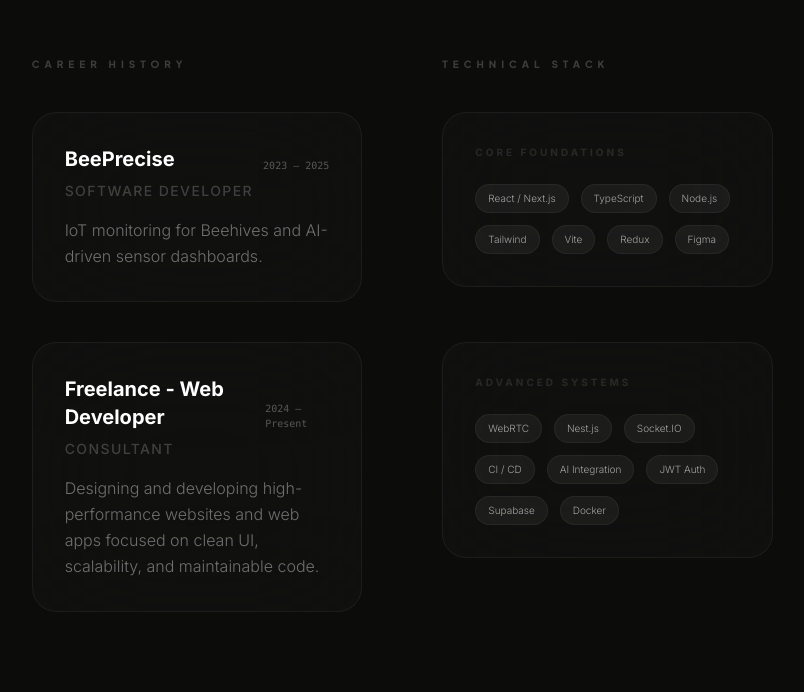
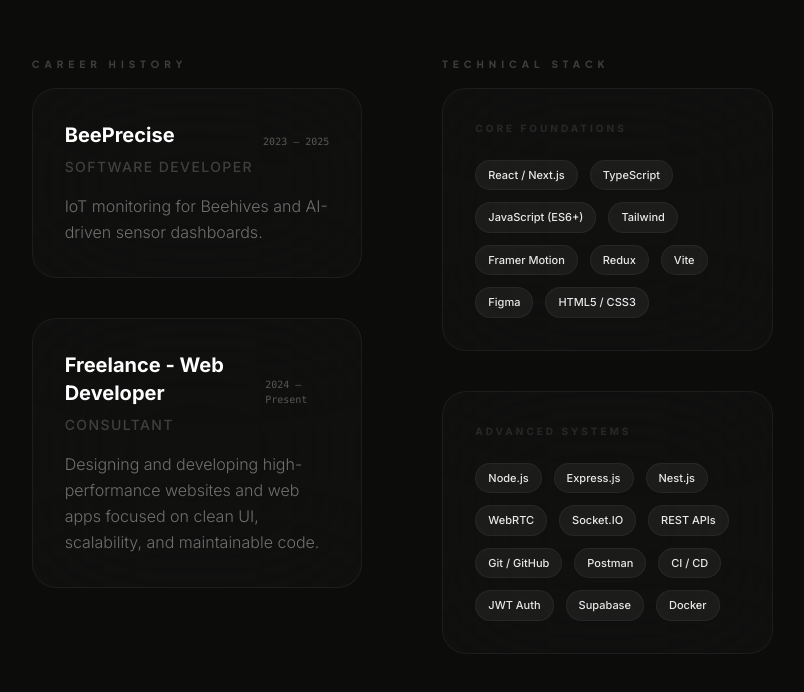
Before and after one commit to prannav225/Modern_Portfolio, a React (Vite) app: page / in a window 1280 px wide. Shown: the part 1450-2142 px from the top of the page, without its empty margins (443-1247 px from the left). Built offline with nearby package versions, Linux system fonts and the light colour scheme.

Commit message:
feat: Refine About section layout and content, update Hero section expertise, and simplify README.

```diff
--- a/src/app/components/AboutSection.jsx
+++ b/src/app/components/AboutSection.jsx
@@ -95,17 +95,14 @@
 
             {/* Structured Info Grid */}
             <div className="pt-20 border-t border-white/5">
-              <div className="grid md:grid-cols-2 gap-x-12 lg:gap-x-20 gap-y-10">
-                {/* Titles Row */}
-                <h4 className="text-[10px] uppercase tracking-[0.5em] font-black text-white/20">
-                  Career History
-                </h4>
-                <h4 className="text-[10px] uppercase tracking-[0.5em] font-black text-white/20 hidden md:block">
-                  Technical Stack
-                </h4>
+              <div className="grid md:grid-cols-2 gap-x-12 lg:gap-x-20 gap-y-16 md:gap-y-10">
+                {/* Career History Column */}
+                <div className="space-y-10">
+                  <h4 className="text-[10px] uppercase tracking-[0.5em] font-black text-white/20 mb-4">
+                    Career History
+                  </h4>
 
-                {/* First Row of Cards */}
-                <div className="space-y-10">
+                  {/* First Career Card */}
                   <motion.div className="group p-8 bg-white/2 backdrop-blur-3xl border border-white/5 rounded-3xl transition-all hover:bg-white/5 hover:border-white/10">
                     <div className="flex justify-between items-end mb-2">
                       <h5 className="text-xl font-bold">
@@ -122,39 +119,8 @@
                       {experiences[0].desc}
                     </p>
                   </motion.div>
-                </div>
 
-                <div className="space-y-10">
-                  <h4 className="text-[10px] uppercase tracking-[0.5em] font-black text-white/20 md:hidden mb-10">
-                    Technical Stack
-                  </h4>
-                  <div className="p-8 bg-white/2 backdrop-blur-3xl border border-white/5 rounded-3xl">
-                    <span className="text-[10px] uppercase tracking-[0.3em] font-bold text-white/10 block mb-6">
-                      Core Foundations
-                    </span>
-                    <div className="flex flex-wrap gap-3">
-                      {[
-                        "React / Next.js",
-                        "TypeScript",
-                        "Node.js",
-                        "Tailwind",
-                        "Vite",
-                        "Redux",
-                        "Figma",
-                      ].map((s) => (
-                        <span
-                          key={s}
-                          className="px-3 py-1.5 bg-white/5 border border-white/5 rounded-full text-[10px] font-light text-white/60"
-                        >
-                          {s}
-                        </span>
-                      ))}
-                    </div>
-                  </div>
-                </div>
-
-                {/* Second Row of Cards */}
-                <div className="space-y-10">
+                  {/* Second Career Card */}
                   <motion.div className="group p-8 bg-white/2 backdrop-blur-3xl border border-white/5 rounded-3xl transition-all hover:bg-white/5 hover:border-white/10">
                     <div className="flex justify-between items-end mb-2">
                       <h5 className="text-xl font-bold">
@@ -173,25 +139,62 @@
                   </motion.div>
                 </div>
 
+                {/* Technical Stack Column */}
                 <div className="space-y-10">
+                  <h4 className="text-[10px] uppercase tracking-[0.5em] font-black text-white/20 mb-4">
+                    Technical Stack
+                  </h4>
+
+                  {/* Core Foundations */}
+                  <div className="p-8 bg-white/2 backdrop-blur-3xl border border-white/5 rounded-3xl">
+                    <span className="text-[10px] uppercase tracking-[0.3em] font-bold text-white/10 block mb-6">
+                      Core Foundations
+                    </span>
+                    <div className="flex flex-wrap gap-3">
+                      {[
+                        "React / Next.js",
+                        "TypeScript",
+                        "JavaScript (ES6+)",
+                        "Tailwind",
+                        "Framer Motion",
+                        "Redux",
+                        "Vite",
+                        "Figma",
+                        "HTML5 / CSS3",
+                      ].map((s) => (
+                        <span
+                          key={s}
+                          className="px-3 py-1.5 bg-white/5 border border-white/5 rounded-full text-[11px] font-medium text-white/90"
+                        >
+                          {s}
+                        </span>
+                      ))}
+                    </div>
+                  </div>
+
+                  {/* Advanced Systems */}
                   <div className="p-8 bg-white/2 backdrop-blur-3xl border border-white/5 rounded-3xl">
                     <span className="text-[10px] uppercase tracking-[0.3em] font-bold text-white/10 block mb-6">
                       Advanced Systems
                     </span>
                     <div className="flex flex-wrap gap-3">
                       {[
+                        "Node.js",
+                        "Express.js",
+                        "Nest.js",
                         "WebRTC",
-                        "Nest.js",
                         "Socket.IO",
+                        "REST APIs",
+                        "Git / GitHub",
+                        "Postman",
                         "CI / CD",
-                        "AI Integration",
                         "JWT Auth",
                         "Supabase",
                         "Docker",
                       ].map((s) => (
                         <span
                           key={s}
-                          className="px-3 py-1.5 bg-white/5 border border-white/5 rounded-full text-[10px] font-light text-white/60"
+                          className="px-3 py-1.5 bg-white/5 border border-white/5 rounded-full text-[11px] font-medium text-white/90"
                         >
                           {s}
                         </span>
--- a/src/app/components/HeroSection.jsx
+++ b/src/app/components/HeroSection.jsx
@@ -121,7 +121,7 @@
                     Core Expertise
                   </span>
                   <div className="flex items-center gap-8">
-                    {["React", "Node", "AI"].map((tech) => (
+                    {["React", "Next.js", "Node"].map((tech) => (
                       <div key={tech} className="flex items-center gap-2">
                         <div className="w-1 h-1 rounded-full bg-white/20"></div>
                         <span className="text-xs md:text-sm font-light text-white/40 tracking-wide uppercase">
```
Also changed, not shown: 1 other file (tests, documents, lock files or other folders).
